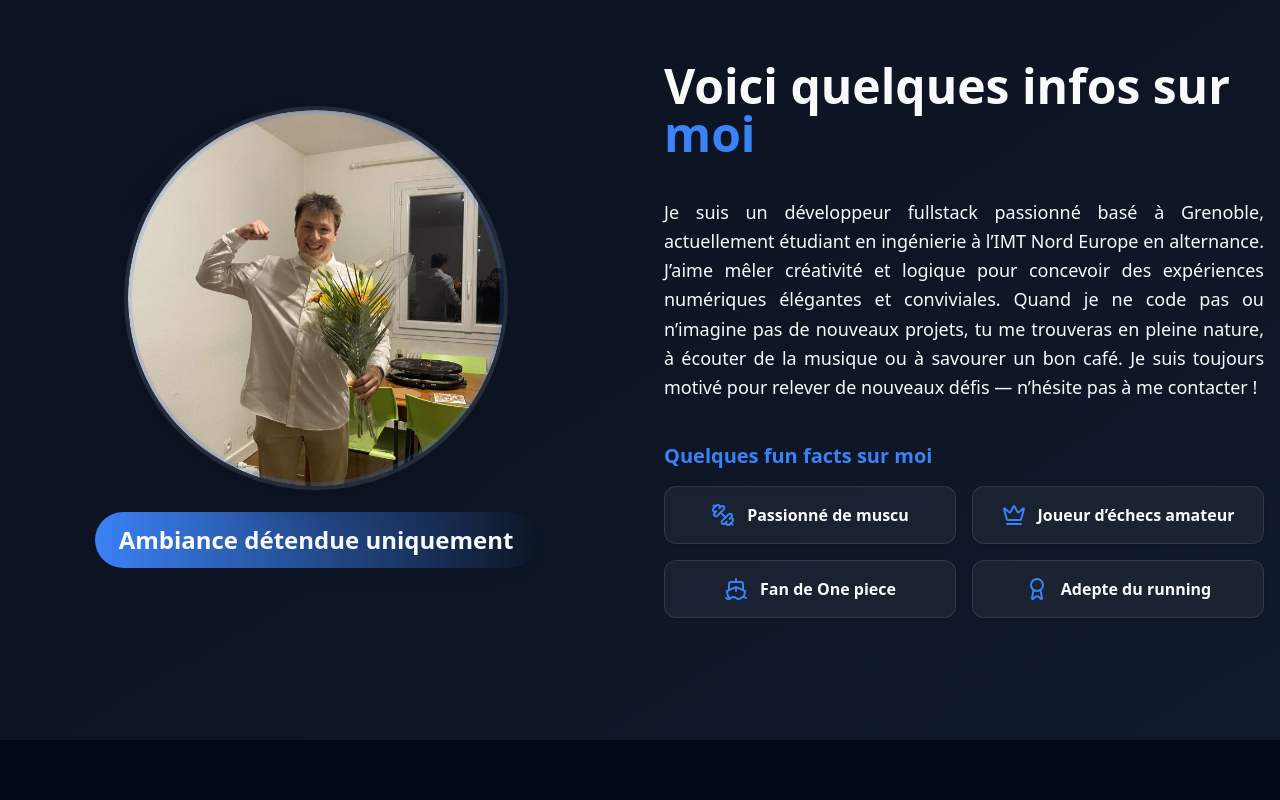
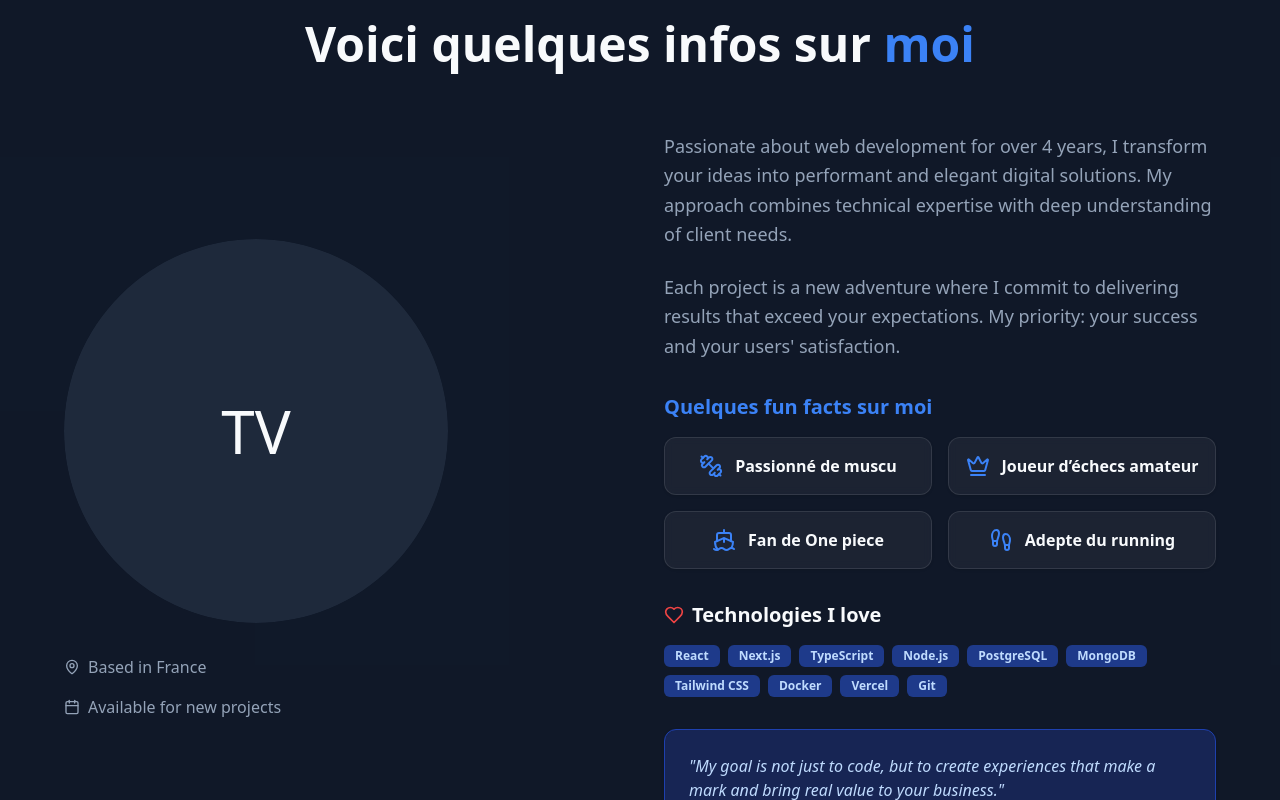
Before and after one commit to teovlt/portfolioFreelance, a React (Vite) app: page / in a window 1280 px wide. Shown: the part 860-1660 px from the top of the page. Built offline with nearby package versions, Linux system fonts and the light colour scheme.

Commit message:
Improve about page

```diff
--- a/src/pages/About.tsx
+++ b/src/pages/About.tsx
@@ -1,18 +1,18 @@
 import { motion } from "framer-motion";
-import { Dumbbell, Crown, Award, Ship } from "lucide-react";
-import { Avatar, AvatarFallback, AvatarImage } from "@/components/ui/avatar";
+import { Dumbbell, Crown, Ship, MapPin, Calendar, Heart, Footprints } from "lucide-react";
+import { Avatar, AvatarFallback } from "@/components/ui/avatar";
 import { FunFactCard } from "@/components/FunCard";
 import { useTranslation } from "react-i18next";
+import { Card, CardContent } from "@/components/ui/card";
+import { Badge } from "@/components/ui/badge";
 export const About = () => {
   const { t } = useTranslation();
 
+  const skills = ["React", "Next.js", "TypeScript", "Node.js", "PostgreSQL", "MongoDB", "Tailwind CSS", "Docker", "Vercel", "Git"];
+
   return (
-    <section
-      id="about-section"
-      className="min-h-screen flex items-center justify-center bg-gradient-to-br dark:from-muted/30 dark:to-muted/50 from-muted/80 to-muted/90"
-    >
-      <div className="container grid grid-cols-1 md:grid-cols-2 gap-12 items-center justify-items-center p-4">
-        {/* Photo Section */}
+    <section id="about-section" className="min-h-screen flex items-center justify-center bg-muted/50 py-20">
+      {/* <div className="container grid grid-cols-1 md:grid-cols-2 gap-12 items-center justify-items-center p-4">
         <motion.div
           initial={{ opacity: 0, x: -50 }}
           animate={{ opacity: 1, x: 0 }}
@@ -44,7 +44,6 @@ export const About = () => {
           </div>
         </motion.div>
 
-        {/* About Content */}
         <motion.div
           initial={{ opacity: 0, x: 50 }}
           animate={{ opacity: 1, x: 0 }}
@@ -79,6 +78,110 @@ export const About = () => {
             </div>
           </motion.div>
         </motion.div>
+      </div> */}
+      <div className="container mx-auto px-4 sm:px-6 lg:px-8">
+        <div className="max-w-6xl mx-auto">
+          <div className="text-center mb-16">
+            <motion.h2
+              initial={{ opacity: 0 }}
+              animate={{ opacity: 1 }}
+              transition={{ delay: 0.7, duration: 0.7 }}
+              className="text-4xl md:text-5xl font-bold"
+            >
+              {t("about.title")} <span className="text-primary">{t("about.me")}</span>
+            </motion.h2>
+          </div>
+
+          <div className="grid lg:grid-cols-2 gap-12 items-center">
+            {/* Photo and Personal Info */}
+            <div className="text-center lg:text-left">
+              <div className="relative inline-block mb-8">
+                <div className="relative lg:w-96 lg:h-96 sm:w-80 sm:h-80 mx-auto lg:mx-0">
+                  <Avatar className="w-full h-full">
+                    {/* <AvatarImage src="images/me.jpg" alt="Profile Photo" className="object-cover w-full h-full" /> */}
+                    <AvatarFallback className="text-6xl">TV</AvatarFallback>
+                  </Avatar>
+                </div>
+              </div>
+
+              <div className="space-y-4">
+                <div className="flex items-center justify-center lg:justify-start gap-2 text-muted-foreground">
+                  <MapPin className="h-4 w-4" />
+                  <span>{"Based in France"}</span>
+                </div>
+                <div className="flex items-center justify-center lg:justify-start gap-2 text-muted-foreground">
+                  <Calendar className="h-4 w-4" />
+                  <span>{"Available for new projects"}</span>
+                </div>
+              </div>
+            </div>
+
+            {/* Description and Details */}
+            <div className="space-y-8">
+              <div>
+                <p className="text-lg text-muted-foreground leading-relaxed mb-6">
+                  {
+                    "Passionate about web development for over 4 years, I transform your ideas into performant and elegant digital solutions. My approach combines technical expertise with deep understanding of client needs."
+                  }
+                </p>
+                <p className="text-lg text-muted-foreground leading-relaxed">
+                  {
+                    "Each project is a new adventure where I commit to delivering results that exceed your expectations. My priority: your success and your users' satisfaction."
+                  }
+                </p>
+              </div>
+
+              {/* Stats */}
+              {/* <div className="grid grid-cols-3 gap-6">
+                {stats.map((stat, index) => (
+                  <Card key={index} className="text-center p-4 border-2 hover:border-blue-200 dark:hover:border-blue-800 transition-colors">
+                    <CardContent className="p-0">
+                      <div className="text-2xl font-bold text-blue-600 mb-1">{stat.number}</div>
+                      <div className="text-sm text-muted-foreground">{stat.label}</div>
+                    </CardContent>
+                  </Card>
+                ))}
+              </div> */}
+              <motion.div initial={{ opacity: 0 }} animate={{ opacity: 1 }} transition={{ delay: 0.9, duration: 0.7 }}>
+                <h3 className="text-xl font-semibold mb-4 text-primary">{t("about.factsTitle")}</h3>
+                <div className="grid grid-cols-1 md:grid-cols-2 gap-4">
+                  <FunFactCard icon={<Dumbbell />} title={t("about.fact1.title")} description={t("about.fact1.desc")} delay={1.0} />
+                  <FunFactCard icon={<Crown />} title={t("about.fact2.title")} description={t("about.fact2.desc")} delay={1.1} />
+                  <FunFactCard icon={<Ship />} title={t("about.fact3.title")} description={t("about.fact3.desc")} delay={1.2} />
+                  <FunFactCard icon={<Footprints />} title={t("about.fact4.title")} description={t("about.fact4.desc")} delay={1.3} />
+                </div>
+              </motion.div>
+
+              {/* Skills */}
+              <div>
+                <h3 className="text-xl font-semibold mb-4 flex items-center gap-2">
+                  <Heart className="h-5 w-5 text-red-500" />
+                  {"Technologies I love"}
+                </h3>
+                <div className="flex flex-wrap gap-2">
+                  {skills.map((skill, index) => (
+                    <Badge
+                      key={index}
+                      variant="secondary"
+                      className="bg-blue-100 dark:bg-blue-900 text-blue-800 dark:text-blue-200 hover:bg-blue-200 dark:hover:bg-blue-800 transition-colors"
+                    >
+                      {skill}
+                    </Badge>
+                  ))}
+                </div>
+              </div>
+
+              {/* Personal Touch */}
+              <Card className="bg-blue-50 dark:bg-blue-950 border-blue-200 dark:border-blue-800">
+                <CardContent className="p-6">
+                  <p className="text-blue-800 dark:text-blue-200 italic">
+                    {'"My goal is not just to code, but to create experiences that make a mark and bring real value to your business."'}
+                  </p>
+                </CardContent>
+              </Card>
+            </div>
+          </div>
+        </div>
       </div>
     </section>
   );
```
